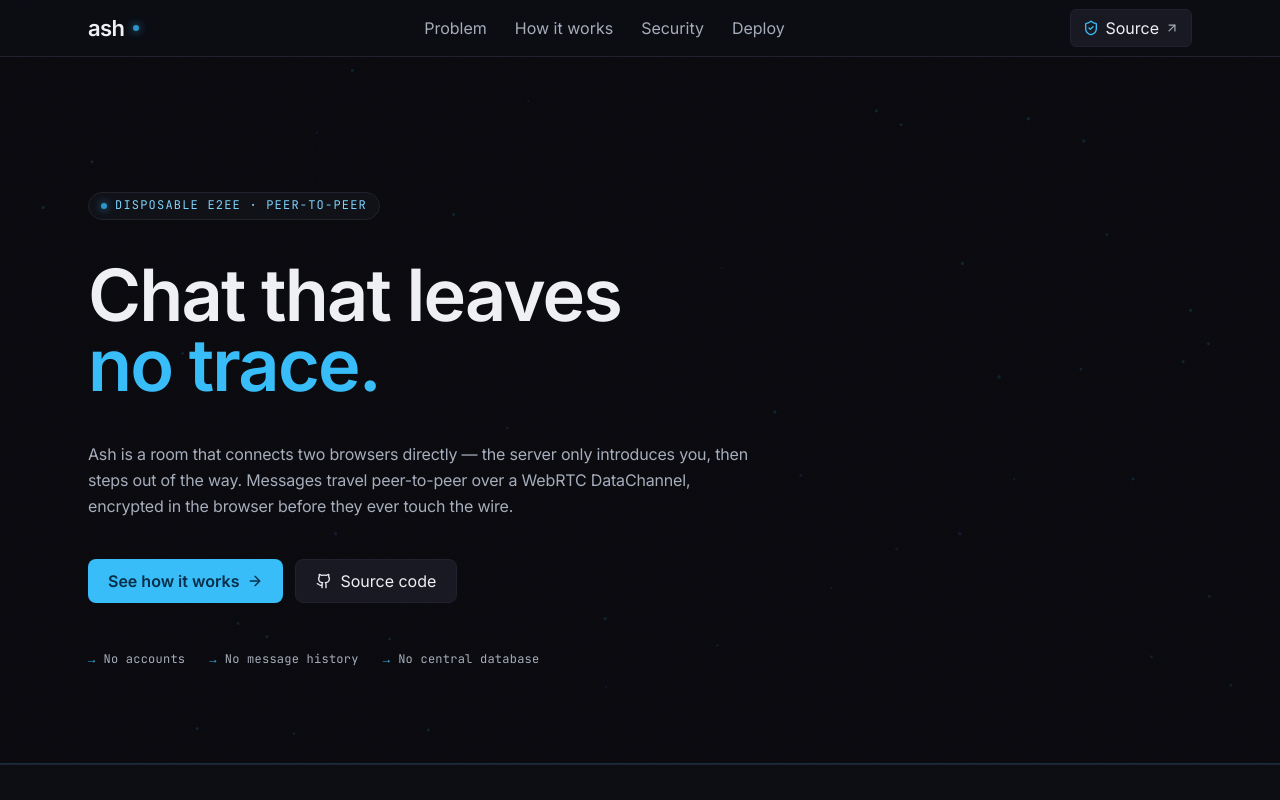
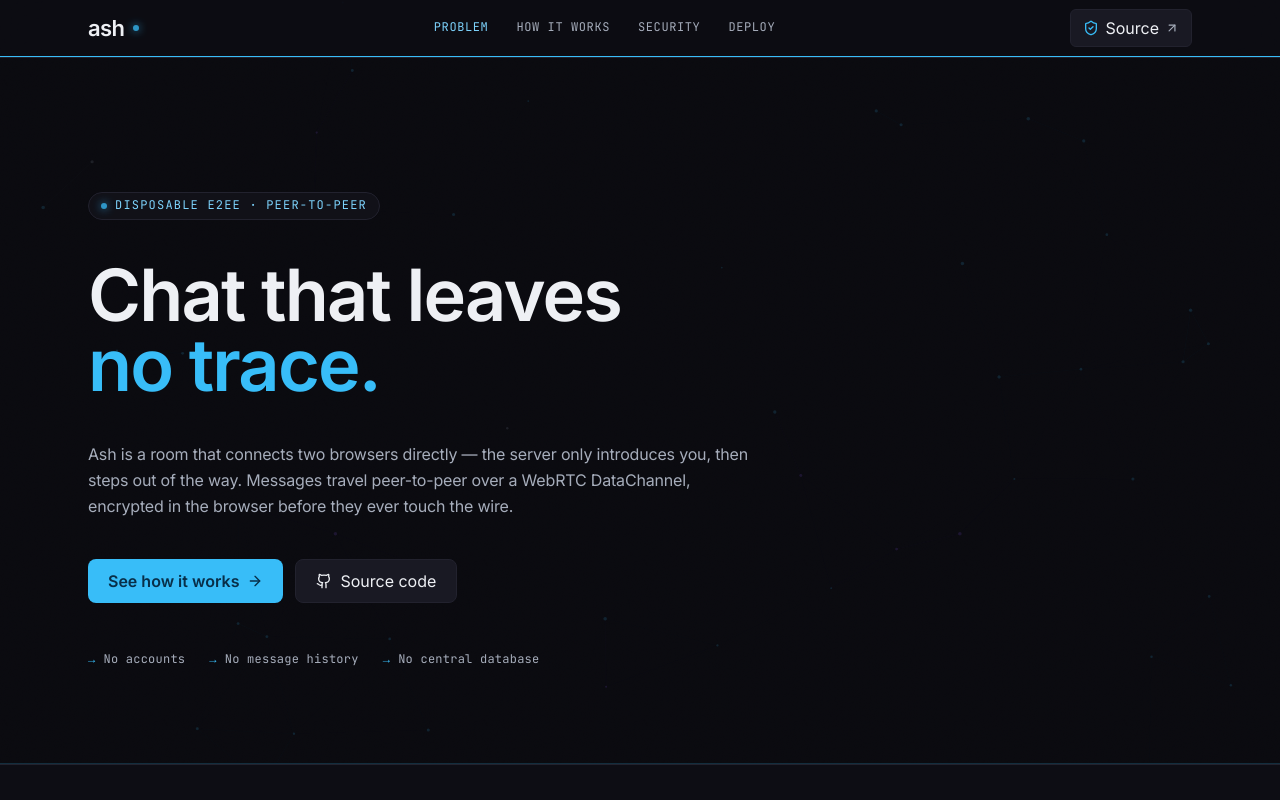
Before and after one commit to devansharora18/ash, a React (Vite) app in the folder apps/landing/: page / in a window 1280 px wide. Shown: the top 800 px of the page. Built offline with nearby package versions, Linux system fonts and the light colour scheme.

Commit message:
feat: add nav bar progress

```diff
--- a/apps/landing/src/components/nav.tsx
+++ b/apps/landing/src/components/nav.tsx
@@ -1,16 +1,57 @@
-import { motion } from 'framer-motion'
+import { motion, useMotionValueEvent, useScroll } from 'framer-motion'
 import { ArrowUpRight, ShieldCheck } from 'lucide-react'
+import { useEffect, useState } from 'react'
+
+import { cn } from '../lib/cn'
 
 const links = [
-  { label: 'Problem', href: '#problem' },
-  { label: 'How it works', href: '#how' },
-  { label: 'Security', href: '#security' },
-  { label: 'Deploy', href: '#deploy' },
+  { label: 'Problem', href: '#problem', id: 'problem' },
+  { label: 'How it works', href: '#how', id: 'how' },
+  { label: 'Security', href: '#security', id: 'security' },
+  { label: 'Deploy', href: '#deploy', id: 'deploy' },
 ]
 
 function Nav() {
+  const [scrolled, setScrolled] = useState(false)
+  const [active, setActive] = useState<string | null>(null)
+  const { scrollYProgress } = useScroll()
+  const [progress, setProgress] = useState(0)
+
+  useMotionValueEvent(scrollYProgress, 'change', (value) => {
+    setProgress(value)
+    setScrolled(value > 0.02)
+  })
+
+  useEffect(() => {
+    const observers: IntersectionObserver[] = []
+    for (const link of links) {
+      const el = document.getElementById(link.id)
+      if (!el) continue
+      const observer = new IntersectionObserver(
+        (entries) => {
+          for (const entry of entries) {
+            if (entry.isIntersecting) setActive(link.id)
+          }
+        },
+        { rootMargin: '-40% 0px -55% 0px', threshold: 0 },
+      )
+      observer.observe(el)
+      observers.push(observer)
+    }
+    return () => {
+      for (const observer of observers) observer.disconnect()
+    }
+  }, [])
+
   return (
-    <header className="fixed inset-x-0 top-0 z-50 border-b border-surface-container-high bg-surface-container-lowest/80 backdrop-blur-md">
+    <header
+      className={cn(
+        'fixed inset-x-0 top-0 z-50 border-b transition-colors duration-300',
+        scrolled
+          ? 'border-surface-container-high bg-surface-container-lowest/70 backdrop-blur-xl'
+          : 'border-transparent bg-transparent',
+      )}
+    >
       <nav className="mx-auto flex h-14 w-full max-w-6xl items-center justify-between px-6">
         <a
           href="#top"
@@ -31,7 +72,13 @@ function Nav() {
             <a
               key={link.href}
               href={link.href}
-              className="rounded-md px-3 py-1.5 font-sans text-body-sm-medium text-on-surface-variant transition-colors hover:text-on-surface focus-visible:outline-2 focus-visible:outline-offset-2 focus-visible:outline-primary-container"
+              aria-current={active === link.id ? 'page' : undefined}
+              className={cn(
+                'rounded-md px-3 py-1.5 font-mono text-code-inline uppercase tracking-wider transition-colors focus-visible:outline-2 focus-visible:outline-offset-2 focus-visible:outline-primary-container',
+                active === link.id
+                  ? 'text-primary'
+                  : 'text-on-surface-variant hover:text-on-surface',
+              )}
             >
               {link.label}
             </a>
@@ -49,6 +96,12 @@ function Nav() {
           <ArrowUpRight className="h-3.5 w-3.5 text-on-surface-variant" />
         </a>
       </nav>
+
+      <motion.div
+        aria-hidden="true"
+        className="h-px bg-primary-container"
+        style={{ scaleX: progress, transformOrigin: '0% 50%' }}
+      />
     </header>
   )
 }
```
